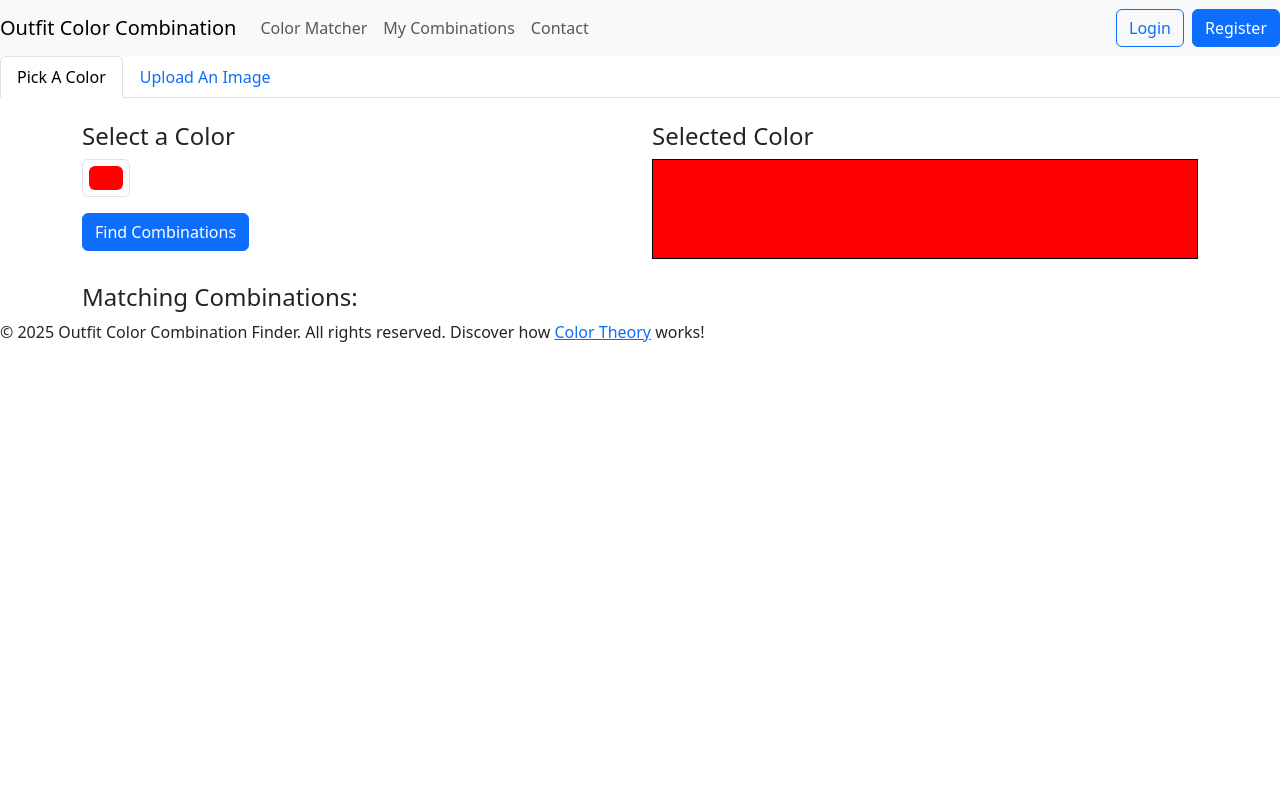
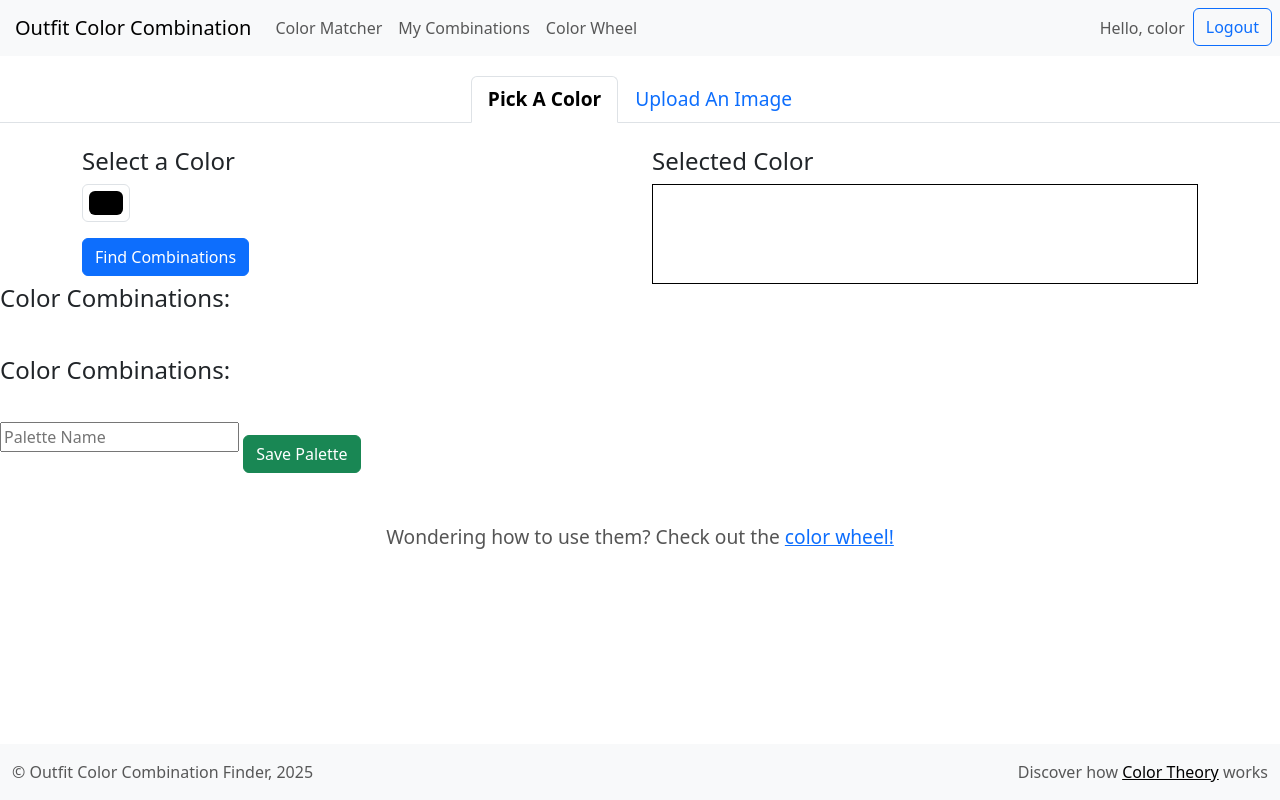
Before and after one commit to dradnyee-a11y/Color_matcher, a Flask app: page /color_matcher in a window 1280 px wide. Run offline with Flask 3, Linux system fonts and the light colour scheme; a user stored in the database is signed in; some libraries are stand-ins or nearby versions.

Commit message:
Enhance color matcher functionality with palette generation and user interface improvements. But there are some bugs with save

```diff
--- a/app.py
+++ b/app.py
@@ -1,48 +1,97 @@
 import os
-import io
-from flask import Flask, render_template, request, redirect, session
-from flask_sqlalchemy import SQLAlchemy
+import colorsys
+from flask import Flask, render_template, request, redirect, session, flash
+from cs50 import SQL
 from werkzeug.security import generate_password_hash, check_password_hash
 from flask_session import Session
 from functools import wraps
-from PIL import Image
+from PIL import Image, ImageColor
 
-
-
+# Creat web application
 app = Flask(__name__)
 
+# Ensure the app runs on main
 if __name__ == "__main__":
-    app.run(debug=os.getenv("FLASK_DEBUG", "1") == "1")
+    app.run()
 
+# Configure app to clear cookies after browser is closed
 app.config["SESSION_PERMANENT"] = False
+# Configure app to use filesystem
 app.config["SESSION_TYPE"] = "filesystem"
 
 Session(app)
 
-BASE_DIR = os.path.abspath(os.path.dirname(__file__))
-DB_PATH = os.path.join(BASE_DIR, "outfits.db")
+# Configure the SQLite database
+db = SQL("sqlite:///outfits.db")
 
-app.config["SQLALCHEMY_DATABASE_URI"] = f"sqlite:///{DB_PATH}"
-app.config["SQLALCHEMY_TRACK_MODIFICATIONS"] = False
+# Helper functions
+def get_dominant_color(image):
+    # Open the image
+    image = Image.open(image)
 
-db = SQLAlchemy(app)
+    # Reduce the image size for faster processing
+    image = image.resize((150, 150))
 
-def get_dominant_color(image):
-            image = Image.open(image)
-            image = image.resize((150, 150))
-            result = image.convert("P", palette=Image.ADAPTIVE, colors=1)
-            dominant_color = tuple(result.getpalette()[:3])
-            return dominant_color
+    # Convert image to palette and get a single color
+    result = image.convert("P", palette=Image.ADAPTIVE, colors=1)
+
+    # Convert the color to RGB format
+    dominant_color = tuple(result.getpalette()[:3])
+
+    # Return the dominant color
+    return dominant_color
+
+def hex(rgb):
+    return '#%02x%02x%02x' % rgb
 
 def rgb_to_hex(rgb):
-            return '#%02x%02x%02x' % tuple(rgb)
+    r, g, b = rgb
+    r = int(r * 255)
+    g = int(g * 255)
+    b = int(b * 255)
+    rgb = r, g, b
+    return '#%02x%02x%02x' % tuple(rgb)
+
+def complementary(hls):
+    h, l, s = hls
+    h = (h + 0.5) % 1.0
+    h = colorsys.hls_to_rgb(h, l, s)
+    return rgb_to_hex(h)
+
+def analogous(hls):
+    h, l, s = hls
+    h1 = (h + 1/12) % 1.0
+    c1 = colorsys.hls_to_rgb(h1, l, s)
+    c1 = rgb_to_hex(c1)
+    h2 = (h - 1/12) % 1.0
+    c2 = colorsys.hls_to_rgb(h2, l, s)
+    c2 = rgb_to_hex(c2)
+    return ([c1, c2])
+
+def triadic(hls):
+    h, l, s = hls
+    h1 = (h + 1/3) % 1.0
+    c1 = colorsys.hls_to_rgb(h1, l, s)
+    c1 = rgb_to_hex(c1)
+    h2 = (h + 2/3) % 1.0
+    c2 = colorsys.hls_to_rgb(h2, l, s)
+    c2 = rgb_to_hex(c2)
+    return ([c1 , c2])
 
 def login_required(f):
+    # Get data from the function passed in
     @wraps(f)
+
     def decorated_function(*args, **kwargs):
+        # If the user is not logged in, redirect to login page
         if session.get("user_id") is None:
             return redirect("/login")
-        return f(*args, **kwargs)
+
+        # Otherwise, proceed with the original function
+        else:
+            return f(*args, **kwargs)
+
+    # return the decorated function
     return decorated_function
 
 @app.route("/", methods=["GET"])
@@ -52,62 +101,168 @@ def index():
 
 @app.route("/register", methods=["GET", "POST"])
 def register():
+    # If reached via GET, show the form
     if request.method == "GET":
         return render_template("register.html")
 
+    # If reached via POST
     elif request.method == "POST":
         username = request.form.get("username")
         password = request.form.get("password")
-        password = generate_password_hash(password)
         confirm_password = request.form.get("confirm_password")
+
+        # Check if the paswswords match
         if password != confirm_password:
             return "Passwords do not match", 400
+
+        password = generate_password_hash(password)
+
+        # Check for duplicate usernames
         try:
-            db.execute("INSERT INTO users (username, password) VALUES (?, ?)", (username, password))
-            db.commit()
+            # Insert the data into the database
+            db.execute("INSERT INTO users (username, hash) VALUES (?, ?)", username, password)
         except ValueError:
             return "Username already taken", 400
+        return redirect("/login")
 
 
 @app.route("/login", methods=["GET", "POST"])
 def login():
+    # If reached via GET, show the form
     if request.method == "GET":
         return render_template("login.html")
 
+    # If reached via POST
     elif request.method == "POST":
+        session.clear()
         username = request.form.get("username")
         password = request.form.get("password")
-        user = db.execute("SELECT password FROM users WHERE username = ?", (username))
+        user = db.execute("SELECT * FROM users WHERE username = ?", username)
+        print(user)
+        if user is None:
+            return "list empty", 400
+
+        # Ensure the user entered credentials
         if not username or not password:
-            return "Invalid credentials", 400
-        if user["password"] != password:
+            return "Please enter your credentials", 400
+
+        # Ensure the password is correct
+        if len(user) != 1:
+            return "Incorrect username", 400
+
+        elif not check_password_hash(user[0]["hash"], password):
             return "Incorrect password", 400
-    session["user_id"] = user["id"]
+
+        # Log the user in by starting a session
+        session["user_id"] = user[0]["id"]
+        session["username"] = user[0]["username"]
     return redirect("/")
 
 @app.route("/logout")
 def logout():
+    # Log the user out by clearing the session
     session.clear()
     return redirect("/login")
 
-@app.route("/saved")
+@app.route("/wheel")
+def wheel():
+    return render_template("wheel.html")
+
+@app.route("/debug", methods=["POST"])
+def debug():
+    if request.method == "POST":
+        print("FORM DATA:", request.form)
+        return "Received"
+    return render_template("saved.html")
+
+@app.route("/combos", methods=["GET", "POST"])
 @login_required
-def saved():
-    return render_template("saved.html")
+def combos():
+    user_id = session["user_id"]
+    if request.method == "GET":
+        palettes = db.execute("SELECT * FROM combos WHERE user_id = ?", user_id)
+        return render_template("saved.html", palettes=palettes)
+
+    elif request.method == "POST":
+        action = request.form.get("action")
+        print("form:",request.form)
+        name = request.form.get("palette_name")
+        if not name:
+            name = "Untitled Palette"
+
+        if action == "save_palette":
+            base_color = request.form.get("base_color")
+            complementary = request.form.get("complementary")
+            analogous = request.form.get("analogous")
+            triadic = request.form.get("triadic")
+
+            # Save the palette to the database
+            db.execute("INSERT INTO combos (user_id, base_color, complementary, analogous, triadic, name) VALUES (?, ?, ?, ?, ?, ?)",
+                       user_id, base_color, complementary, analogous, triadic, name)
+
+            flash ("Palette saved!", "success")
+            return redirect("/combos")
 
 @app.route("/color_matcher", methods=["GET", "POST"])
 def color_matcher():
+    # set tab to pick by default
     tab = "pick"
     hex_color = None
+    image_uploaded = False
+    color = None
+
+    palettes = {}
+
     if request.method == "POST":
-        image = request.files.get("image")
-        if not image:
-            return "No image uploaded", 400
-        elif image:
-            dominant_color = get_dominant_color(image)
-            hex_color = rgb_to_hex(dominant_color)
-        if "image" in request.files:
+        # If the user uploaded an image, set tab to upload
+        if "image" in request.files and request.files.get("image"):
+
+             image = request.files.get("image")
+
+             # Ensure the user uploaded an image
+             if not image:
+                return "No image uploaded", 400
+
+             # Get the dominant color from the image
+             dominant_color = get_dominant_color(image)
+             hex_color = hex(dominant_color)
+
+            # Ensure a color was extracted
+             if hex_color is None:
+                return "Could not extract color from image", 400
+
+            # Decide which tab to show
              tab = "upload"
+             image_uploaded = True
+
+        # If the user picked a color, set tab to pick
         elif "color" in request.form:
-             tab = "pick"
-    return render_template("color_matcher.html", extracted_color=hex_color, tab=tab)
+            color = request.form.get("color")
+            hex_color = color
+
+            # Ensure the user picked a color
+            if hex_color is None:
+                return "No color selected", 400
+
+            # Decide which tab to show
+            tab = "pick"
+
+        # Convert hex to RGB to convert it to HSL
+        rgb = ImageColor.getrgb(hex_color)
+        print("Hex:", hex_color)
+        print ("RGB:", rgb)
+        hls = colorsys.rgb_to_hls(rgb[0]/255, rgb[1]/255, rgb[2]/255)
+        print ("HLS:", hls)
+
+        # Generate color palettes
+        palettes["Complementary"] = [complementary(hls)]
+        print ("Complementary:",palettes["Complementary"])
+        palettes["Analogous"] = analogous(hls)
+        print ("Analogous:",palettes["Analogous"])
+        palettes["Triadic"] = triadic(hls)
+        print ("Triadic:",palettes["Triadic"])
+
+        if palettes is None:
+            return "Could not generate color palettes", 400
+
+    return render_template("color_matcher.html", extracted_color=hex_color, tab=tab, palettes=palettes, color=color, image_uploaded=image_uploaded)
--- /dev/null
+++ b/static/style.css
@@ -0,0 +1,69 @@
+.match {
+    margin-bottom: 20px;
+}
+
+#ColorTabs {
+    justify-content: center;
+}
+
+#ColorTabs .nav-link {
+    font-size: 1.2em;
+    margin-top: 20px;
+}
+
+#ColorTabs .nav-link.active {
+    font-weight: bold;
+}
+
+.navbar-brand {
+    padding-left: 15px;
+}
+
+.navbar-nav ms-auto {
+    padding-right: 15px;
+}
+
+#inst {
+    display: block;
+    text-align: center;
+    margin-top: 50px;
+    font-size: 1.2em;
+    color: #555;
+}
+
+#img {
+    max-width: 40%;
+    height: auto;
+    border: 2px solid #ddd;
+    border-radius: 4px;
+    padding: 5px;
+    margin-right: 50px;
+}
+
+#img:hover {
+    box-shadow: 0 0 10px rgba(0, 0, 0, 0.3);
+}
+
+#wheelContent {
+    gap: 30px;
+    display: flex;
+    align-items: flex-start;
+    margin-bottom: 50px;
+}
+
+#instructions {
+    max-width: 70%;
+    transform: translateY(-50px)
+}
+
+.info {
+    font-size: 1.1em;
+}
+
+.info_1 {
+    font-size: 1.2em;
+}
+
+#save {
+    margin-top: 30px;
+}
--- a/templates/color_matcher.html
+++ b/templates/color_matcher.html
@@ -12,27 +12,22 @@
           </li>
      </ul>
      <form method="POST" action="/color_matcher" enctype="multipart/form-data">
-          <div class="tab-content" id="myTabContent">
+          <div class="tab-content" id="TabContent">
           <!-- Pick a color tab content -->
                <div class="tab-pane fade show {% if tab == 'pick' %} show active {% endif %}" id="pick" role="tabpanel" aria-labelledby="pick-tab">
                     <div class="container mt-4">
                          <div class="row">
                               <div class="col-md-6">
                                    <h4>Select a Color</h4>
-                                   <input type="color" id="colorPicker" name="color" class="form-control form-control-color" value="#ff0000" >
+                                   <input type="color" id="colorPicker" name="color" class="form-control form-control-color" value= {{ color }}>
                                    <button type="submit" class="btn btn-primary mt-3">Find Combinations</button>
                               </div>
                               <div class="col-md-6">
                                    <h4>Selected Color</h4>
-                                   <div id="selectedColor" style="width:100%; height:100px; background-color:#ff0000; border:1px solid #000;"></div>
+                                   <div id="selectedColor" style="width:100%; height:100px; background-color: {% if color %}{{ color }}{% else %} #ffffff {% endif %};; border:1px solid #000;"></div>
                               </div>
                          </div>
-                         <div class="row mt-4">
-                              <div class="col-12">
-                                   <h4>Matching Combinations: </h4>
-                                   <div id="colorCombinations" class="d-flex flex-wrap gap-3"></div>
-                              </div>
-                         </div>
+
                     </div>
                </div>
                <!-- Upload an image tab content -->
@@ -46,13 +41,7 @@
                               </div>
                               <div class="col-md-6">
                                    <h4>Extracted Color</h4>
-                                   <div id="extractedColor" style="width:100%; height:100px; background-color: {{ extracted_color | default('#ffffff') }}; border:1px solid #000;"></div>
-                              </div>
-                         </div>
-                         <div class="row mt-4">
-                              <div class="col-12">
-                                   <h4>Matching Combinations: </h4>
-                                   <div id="imageColorCombinations" class="d-flex flex-wrap gap-3"></div>
+                                   <div id="extractedColor" style="width:100%; height:100px; background-color: {% if image_uploaded == True %} {{ extracted_color }} {% else %} '#ffffff' {% endif %}; border:1px solid #000;"></div>
                               </div>
                          </div>
                     </div>
@@ -60,4 +49,50 @@
           </div>
      </form>
 
+
+     <!-- Display color combinations for pick -->
+     <div class="row m t-4">
+          <div class="col-12">
+               <h4 class="match">Color Combinations: </h4>
+               <div class="d-flex align-items-center gap-3">
+                    {% for palette in palettes %}
+                         <div class="d-flex gap-1">
+                              <h5>{{ palette }}:</h5>
+                         {% for color in palettes[palette] %}
+                              <div style="width:100px; height:100px; background-color: {{ color }}; border:1px solid #000;"></div>
+                         {% endfor%}
+                         </div>
+                    {% endfor %}
+               </div>
+          </div>
+     </div>
+
+     <!-- Display Color Combinations for upload-->
+      <div class="row mt-4">
+          <div class="col-12">
+               <h4 class="match">Color Combinations: </h4>
+               {% if image_uploaded == True %}
+                    {% for palette in palettes %}
+                         <div id="combinations" class="d-flex flex-wrap gap-3">
+                              <h5>{{ palette }}:</h5>
+                         {% for color in palettes[palette] %}
+                              <div style="width:100px; height:100px; background-color: {{ color }}; border:1px solid #000;"></div>
+                         {% endfor%}
+                    {% endfor %}
+                    </div>
+
+               {% endif %}
+          </div>
+     </div>
+     <form method="POST" action="/combos">
+          <input type="hidden" name="action" value="save_palette">
+          <input type="hidden" name="base_color" value="{{ extracted_color }}">
+          <input type="hidden" name="complementary" value="{{ palettes['complementary'] }}">
+          <input type="hidden" name="analogous" value="{{ palettes['analogous'] }}">
+          <input type="hidden" name="triadic" value="{{ palettes['triadic'] }}">
+          <input autocomplete="off" type="text" name="palette_name" placeholder="Palette Name">
+          <button type="submit" class="btn btn-success" id="save">Save Palette</button>
+     </form>
+
+     <span id="inst">Wondering how to use them? Check out the <a href="/wheel">color wheel!</a></span>
 {% endblock %}
--- a/templates/layout.html
+++ b/templates/layout.html
@@ -3,7 +3,7 @@
 <head>
     <meta charset="UTF-8">
     <meta name="viewport" content="width=device-width, initial-scale=1.0">
-    <link rel="stylesheet" href="{{ url_for('static', filename='style.css') }}">
+    <link rel="stylesheet" href="static/style.css">
     <link href="https://cdn.jsdelivr.net/npm/bootstrap@5.3.3/dist/css/bootstrap.min.css" rel="stylesheet" integrity="sha384-QWTKZyjpPEjISv5WaRU9OFeRpok6YctnYmDr5pNlyT2bRjXh0JMhjY6hW+ALEwIH" crossorigin="anonymous">
     <script src="https://cdn.jsdelivr.net/npm/bootstrap@5.3.3/dist/js/bootstrap.bundle.min.js" integrity="sha384-YvpcrYf0tY3lHB60NNkmXc5s9fDVZLESaAA55NDzOxhy9GkcIdslK1eN7N6jIeHz" crossorigin="anonymous"></script>
     <title>Outfit Color Matcher: {% block title %}{% endblock %}</title>
@@ -21,31 +21,46 @@
                         <a class="nav-link" href="/color_matcher">Color Matcher</a>
                     </li>
                     <li class="nav-item">
-                        <a class="nav-link" href="/saved">My Combinations</a>
+                        <a class="nav-link" href="/combos">My Combinations</a>
                     </li>
                     <li class="nav-item">
-                        <a class="nav-link" href="/contact">Contact</a>
+                        <a class="nav-link" href="/wheel">Color Wheel</a>
                     </li>
                 </ul>
                 <ul class="navbar-nav ms-auto">
+                    {% if session.get("user_id") %}
+                        <li class="nav-item p-2">
+                            <span class="navbar-text">
+                            Hello, {{ session.get("username") }}
+                             </span>
+                         </li>
+                        <li class="nav-item">
+                            <a class="btn btn-outline-primary me-2" href="/logout">Logout</a>
+                        </li>
+                    {% else %}
+                        <li class="nav-item">
+                            <a class="btn btn-outline-primary me-2" href="/login">Login</a>
+                        </li>
                     <li class="nav-item">
-                        <a class="btn btn-outline-primary me-2" href="/login">Login</a>
+                        <a class="btn btn-primary me-3" id="register" href="/register">Register</a>
                     </li>
-                    <li class="nav-item">
-                        <a class="btn btn-primary" href="/register">Register</a>
-                    </li>
+                    {% endif %}
                 </ul>
             </div>
         </nav>
     </header>
     <main>
-        {% block body%}
+        {% block body %}
         {% endblock %}
     </main>
     <footer>
-        &copy; 2025 Outfit Color Combination Finder. All rights reserved.
-        Discover how <a href="https://www.figma.com/resource-library/what-is-color-theory/">Color Theory</a> works!
+        <nav class="navbar fixed-bottom bg-body-tertiary">
+            <div class="container-fluid d-flex">
+                <span class="navbar-text">&copy; Outfit Color Combination Finder, 2025</span>
+                <span class="navbar-text ms-auto">Discover how <a href="https://www.figma.com/resource-library/what-is-color-theory/">Color Theory</a> works</span>
+            </div>
+        </nav>
     </footer>
-    <script src="{{ url_for('static', filename='main.js') }}"></script>
+    <script src="static/main.js"></script>
 </body>
 </html>
```
Also changed, not shown: requirements.txt (+4 -14 lines), templates/saved.html (added, +27 -0 lines), templates/wheel.html (added, +91 -0 lines), outfits.db.
